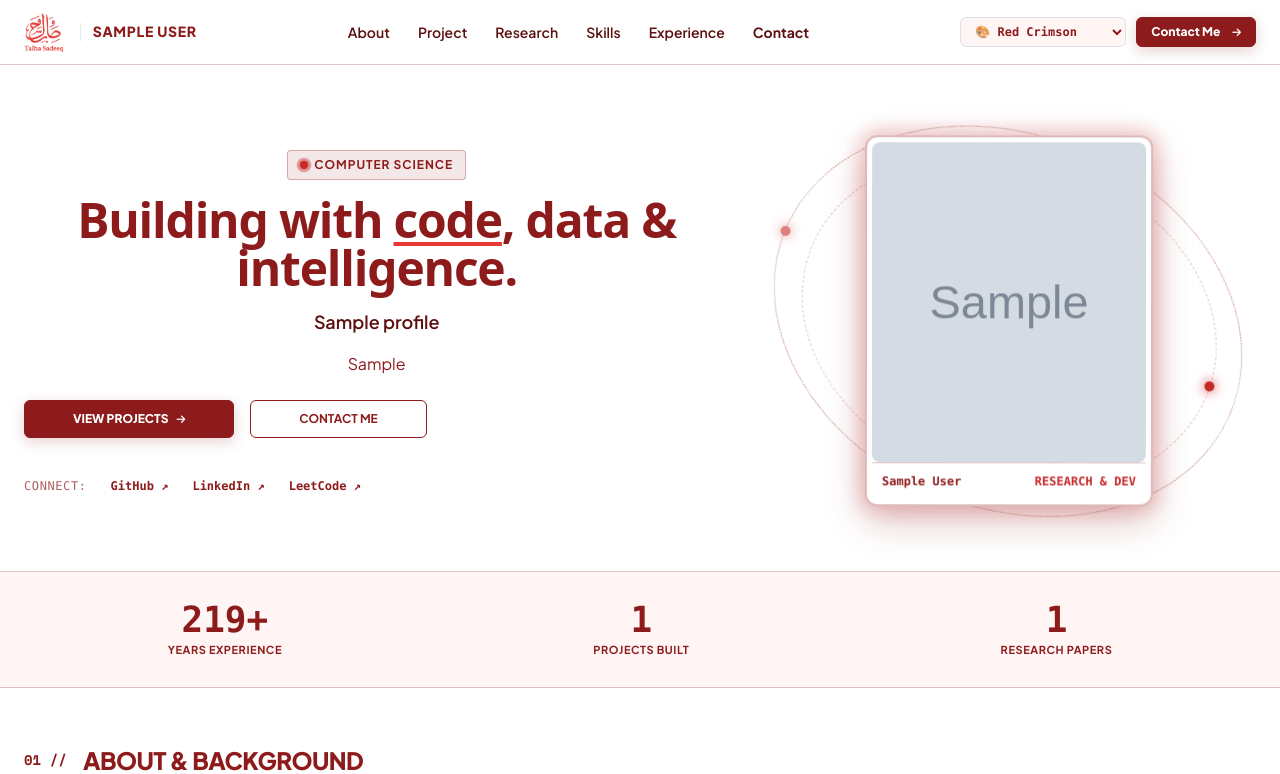
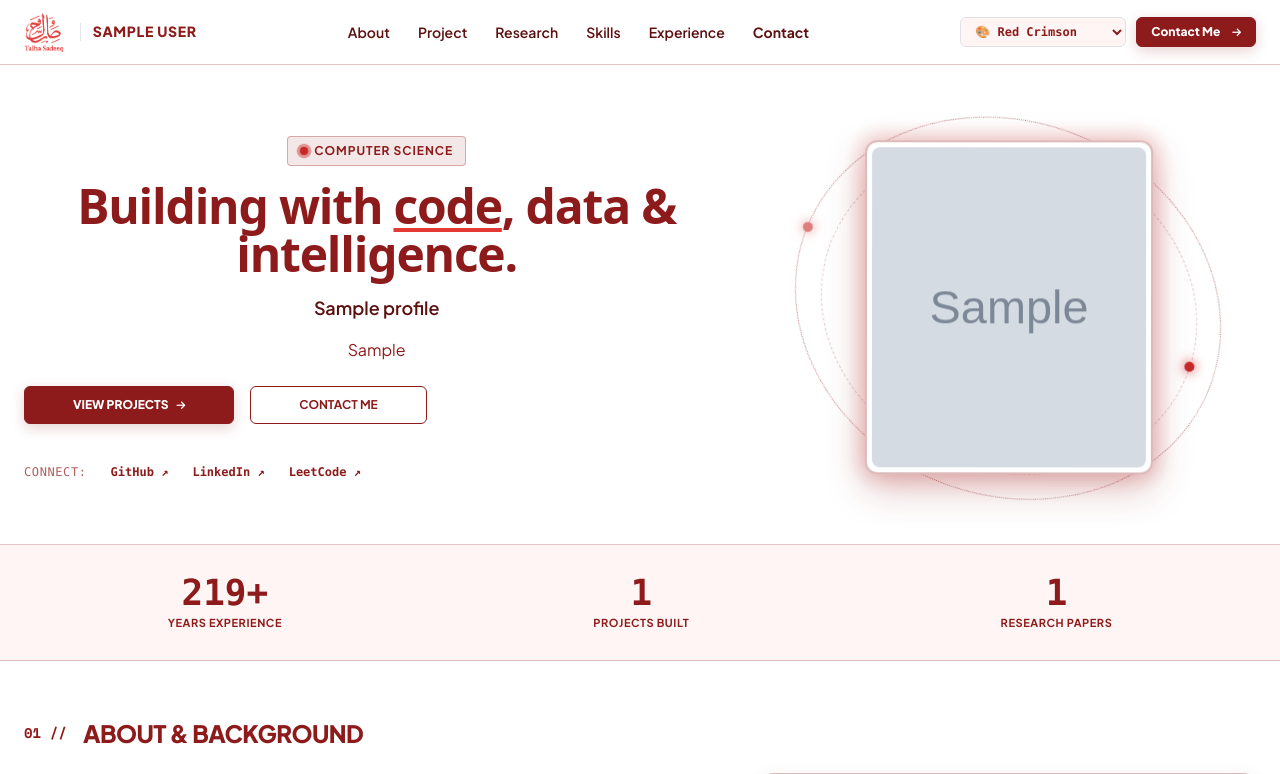
Before and after one commit to mestermain/Personal, a Flask app: page / in a window 1280 px wide. Shown: the top 774 px of the page. Run offline with Flask 3, Linux system fonts and the light colour scheme; tables that the repository leaves empty hold one stand-in row (values such as "Sample post"); grey boxes marked "Sample" are stand-in pictures; some libraries are stand-ins or nearby versions.

Commit message:
Remove small text caption bar from hero profile avatar frame

```diff
--- a/templates/index.html
+++ b/templates/index.html
@@ -66,10 +66,6 @@
                     <div class="hero-avatar-box-theme w-64 sm:w-72">
                         <div class="w-full h-72 sm:h-80 overflow-hidden rounded-lg">
                             <img src="{{ profile.avatar_url }}" alt="{{ profile.full_name }}" class="w-full h-full object-cover">
-                        </div>
-                        <div class="p-2.5 bg-theme-card text-theme-title border-t border-theme-subtle flex items-center justify-between text-xs font-mono rounded-b-lg">
-                            <span class="font-bold">{{ profile.full_name }}</span>
-                            <span class="text-[#C62828] font-bold">RESEARCH & DEV</span>
                         </div>
                     </div>
                 </div>
```
